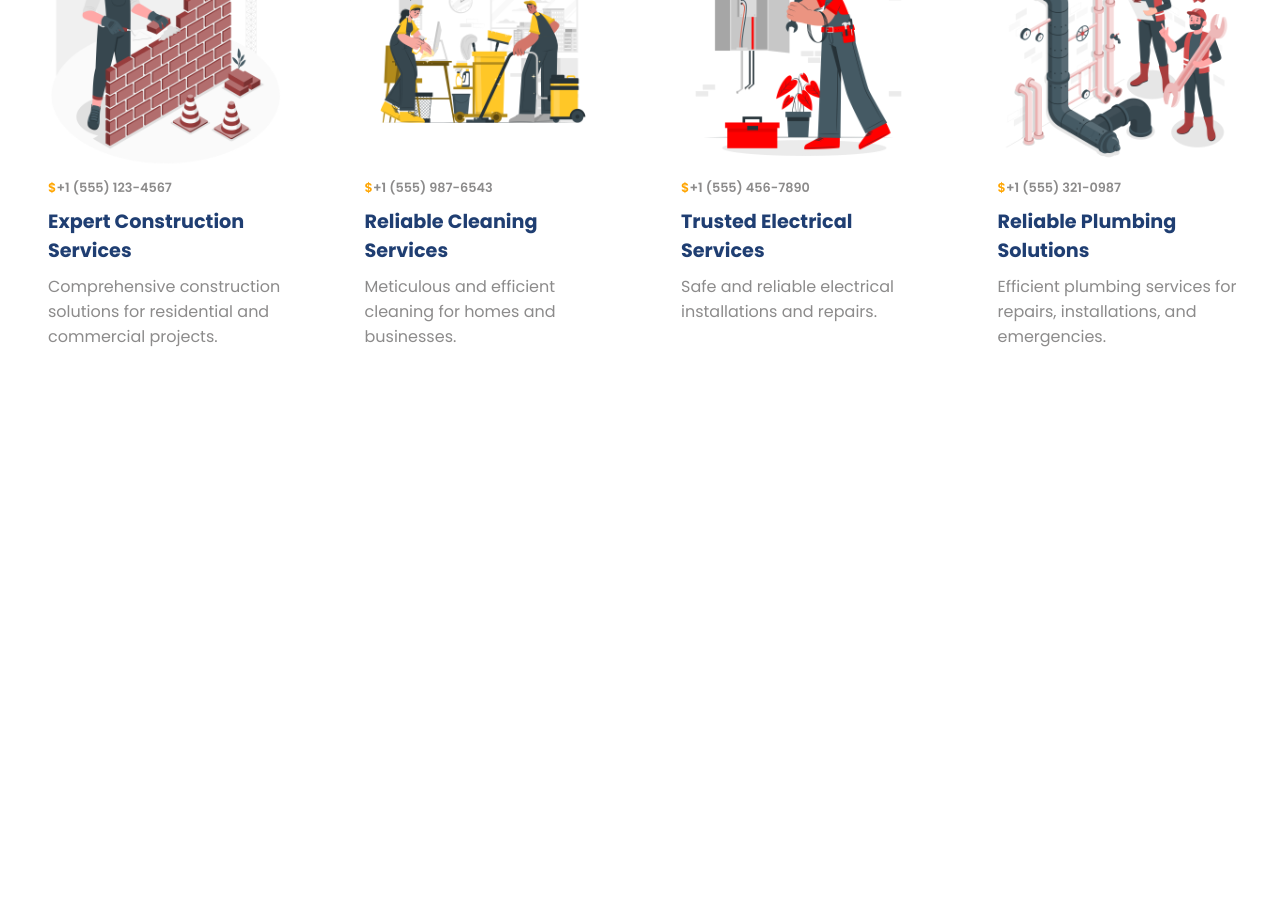
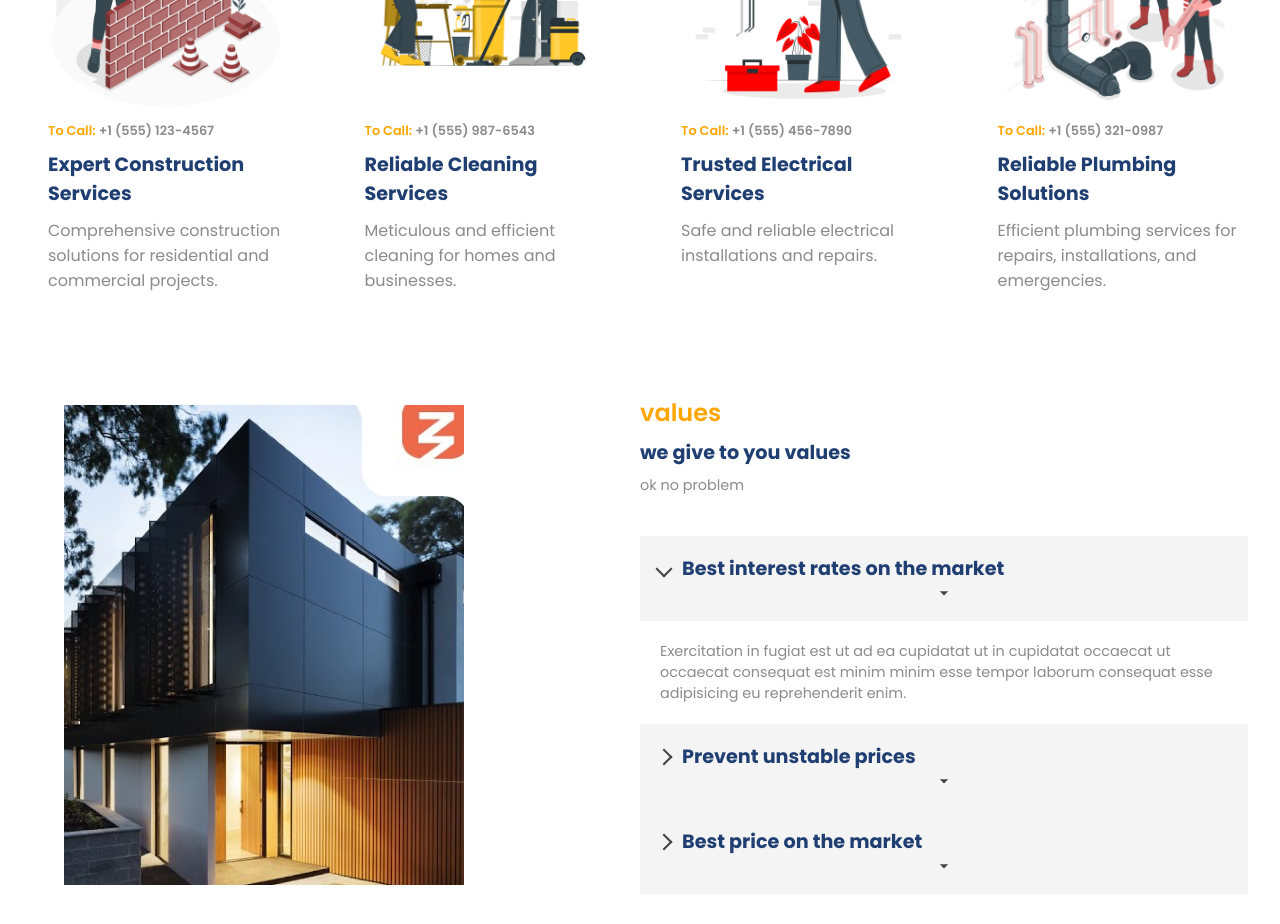
Before and after one commit to ghsharma/skill--serve, a React (Vite) app: page / in a window 1280 px wide. Shown: the part 1280-2204 px from the top of the page. Before the commit the page ends 1677 px from the top, so only its background shows below. Built offline with nearby package versions, Linux system fonts and the light colour scheme; a web font is replaced by a local one.

Commit message:
testimonial section

```diff
--- a/package.json
+++ b/package.json
@@ -9,6 +9,7 @@
     "preview": "vite preview"
   },
   "dependencies": {
+    "accordion": "^3.0.2",
     "framer-motion": "^10.8.5",
     "react": "^18.2.0",
     "react-accessible-accordion": "^5.0.0",
--- a/src/App.jsx
+++ b/src/App.jsx
@@ -3,6 +3,7 @@ import Hero from "./components/hero/hero";
 import "./App.css";
 import Companies from "./components/companies/companies";
 import Residencies from "./components/Residencies/residencies";
+import Value from "./components/value/value";
 
 
 function App() {
@@ -14,6 +15,7 @@ function App() {
       </div>
          <Companies/>
          <Residencies/>
+         <Value/>
     </div>
   );
 }
--- a/src/components/Residencies/residencies.css
+++ b/src/components/Residencies/residencies.css
@@ -48,7 +48,7 @@
         rgba(136,160,255,0.46)217.91%
     ) ;
 
-    box-shadow: 0px 72px 49px -51px rgba(79, 93, 245, 0.21);;
+    box-shadow: 10px 72px 49px -51px rgba(54, 67, 206, 0.21);;
 }
 
 .swiper-horizontal{
--- a/src/components/Residencies/residencies.jsx
+++ b/src/components/Residencies/residencies.jsx
@@ -25,7 +25,7 @@ const Residencies = () => {
 
                                 <img src={card.image} alt="home" />
                                 <span className="secondaryText r-price">
-                                    <span style={{ color: "orange" }}>$</span><span>{card.price}</span>
+                                    <span style={{ color: "orange" }}>To Call: </span><span>{card.price}</span>
                                 </span>
 
                                 <span className="primaryText">{card.name}</span>
--- a/src/components/hero/hero.css
+++ b/src/components/hero/hero.css
@@ -13,7 +13,8 @@
 }
 
 .hero-left{
-    margin:4rem;
+    margin:2rem;
+    /* margin-right: -20rem; */
     position: relative;
     z-index:1;
 }
@@ -70,7 +71,7 @@
 
 .image-container{
 
-     width: 31rem;
+     width: 33rem;
      height: 40rem;
      overflow: hidden;
      /* border-radius: 15rem 15rem 0 0; */
--- /dev/null
+++ b/src/components/value/value.css
@@ -0,0 +1,37 @@
+.v-image-container{
+    margin:2rem;
+    width: 25rem;
+    height: 30rem;
+}
+
+.v-image-container> img{
+   width:100%;
+   height:100%;
+}
+
+.v-container>div{
+    flex:1;
+}
+
+.primaryText{
+    font-size: 1.2rem;
+}
+
+.v-right{
+    gap:.5rem;
+}
+
+.accordion{
+    margin-top:2rem;
+    border:none;
+}
+
+.accordionItem{
+    background:rgb(251, 0, 0);
+    border: 0.8px solid rgba(128,128,128,0.143);
+    border-radius: 8px;
+    overflow: hidden;
+    margin-bottom: 20px;
+}
+
+.accor
--- /dev/null
+++ b/src/components/value/value.jsx
@@ -0,0 +1,69 @@
+import React from 'react';
+import {
+    Accordion,
+    AccordionItem,
+    AccordionItemHeading,
+    AccordionItemButton,
+    AccordionItemPanel,
+    AccordionItemState
+} from 'react-accessible-accordion';
+import "react-accessible-accordion/dist/fancy-example.css";
+import { MdOutlineArrowDropDown } from 'react-icons/md';
+import "./value.css";
+import data from '../../utils/accordion';
+
+
+const Value = () => {
+    return (
+        <section className="v-wrapper">
+            <div className="paddings innerWidth flexCenter v-container">
+                {/* left side */}
+                <div className="v-left">
+                    <div className="v-image-container">
+                        <img src="./value.png" alt="" />
+                    </div>
+                </div>
+
+
+                {/* roght side */}
+                <div className="flexColStart v-right">
+                    <span className="orangeText">values</span>
+                    <span className="primaryText">we give to you values</span>
+                    <span className="secondaryText">ok no problem
+                    </span>
+
+
+                    <Accordion className="accordion"
+                        allowMultipleExpanded={false}
+                        preExpanded={[0]}>
+
+                        {data.map((item, i) => {
+                            return (
+                                <AccordionItem
+                                    className="accordianItem" key={i} uuid={i}>
+                                    <AccordionItemHeading>
+                                        <AccordionItemButton>
+                                            <span className="primaryText">
+                                                {item.heading}
+                                            </span>
+                                            <div className="flexCenter icon">
+                                                <MdOutlineArrowDropDown size={20} />
+                                            </div>
+                                        </AccordionItemButton>
+                                    </AccordionItemHeading>
+
+                                    <AccordionItemPanel>
+                                        <p className="secondaryText">{item.detail}</p>
+                                    </AccordionItemPanel>
+                                </AccordionItem>
+                            );
+                        })
+                        }
+                    </Accordion>
+                </div>
+            </div>
+        </section>
+    );
+};
+
+export default Value;
--- a/src/index.css
+++ b/src/index.css
@@ -97,6 +97,7 @@ a {
   transform: scale(110%);
 }
 
+
 /* media queries */
 @media (min-width: 1536px) {
   .innerWidth {
```
Also changed, not shown: 2 other files (tests, documents, lock files or other folders).
